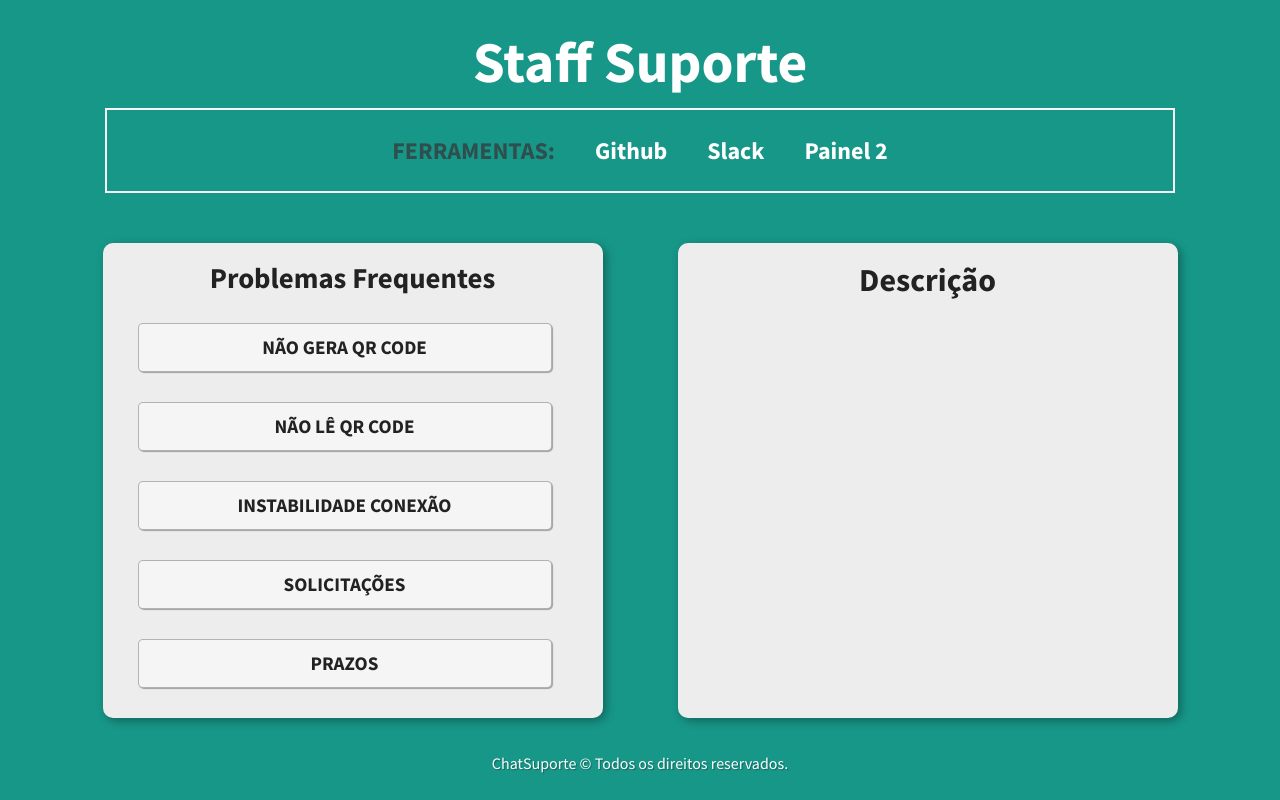
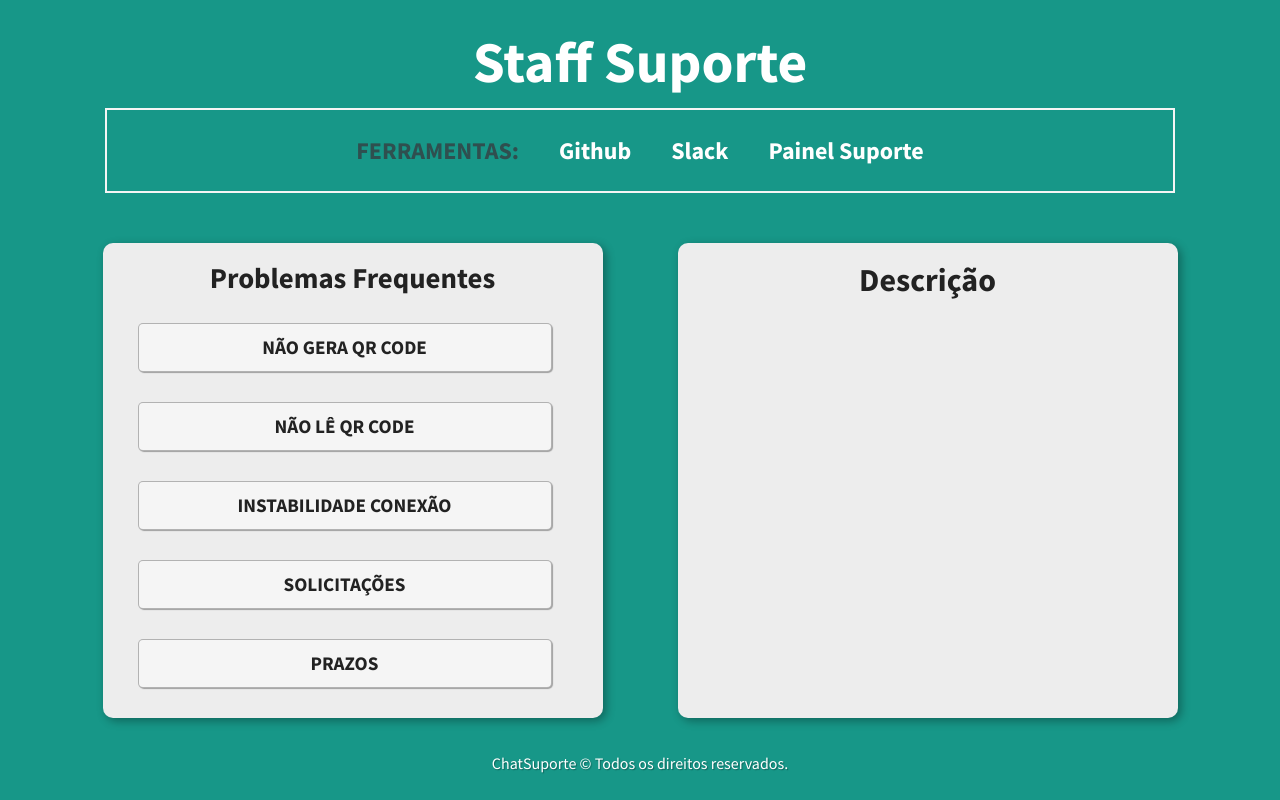
Before and after one commit to OmarBahmad/SuporteChat, a plain HTML site: page index.html in a window 1280 px wide. Drawn offline with Linux system fonts and the light colour scheme.

Commit message:
Update index.html

```diff
--- a/index.html
+++ b/index.html
@@ -20,7 +20,7 @@
                 <li class="titulo">FERRAMENTAS:</li>
                 <li><a href="https://github.com/chat-pro/suporte/issues/new/choose" target="_blank">Github</a></li>
                 <li><a href="https://app.slack.com/client/T021LL4VA3T/C020UF94YB1" target="_blank">Slack</a></li>
-                <li><a href="https://chat-pro-retaguarda-chatprochat.vercel.app/login" target="_blank">Painel 2</a></li>
+                <li><a href="https://chat-pro-retaguarda-chatprochat.vercel.app/login" target="_blank">Painel Suporte</a></li>
                 <!-- <li><a href="https://chat-pro-retaguarda-git-table-chatprochat.vercel.app/" target="_blank">Painel Suporte</a></li>
                 <li><a href="https://chat-pro-retaguarda-6vwrwf5qp-chatprochat.vercel.app/localizar-instancia" target="_blank">Painel 3</a></li>
                 <li><a href="#">Login</a></li> -->
```
